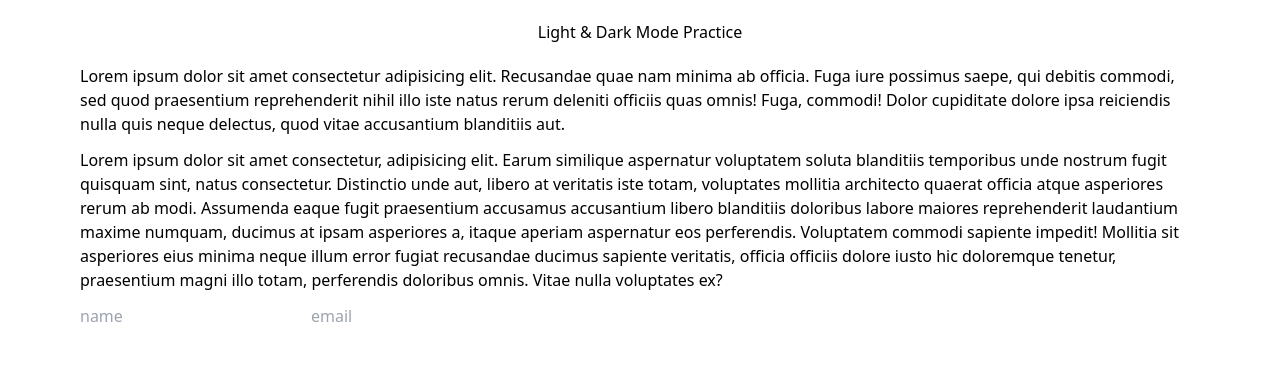
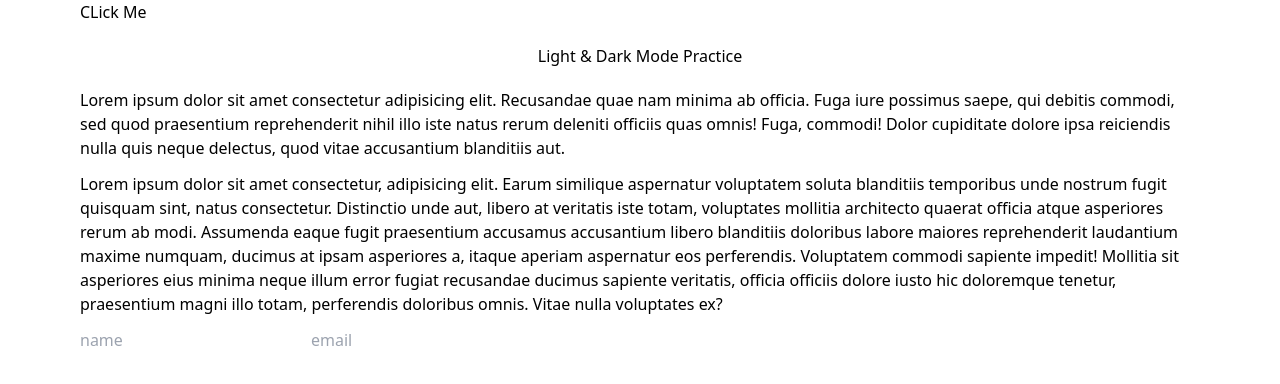
Before and after one commit to ashishmohanty10/Light-Dark-Mode-react, a React (Vite) app: page / in a window 1280 px wide. Shown: the top 384 px of the page. Built offline with nearby package versions, Linux system fonts and the light colour scheme.

Commit message:
dark-mode

```diff
--- a/src/components/Heading.jsx
+++ b/src/components/Heading.jsx
@@ -1,13 +1,25 @@
-import React from "react";
+import React, { useState } from "react";
 import Sun from "../assets/sun.svg";
+import Moon from "../assets/moon.svg";
 const Heading = () => {
+  const [darkTheme, setDarkTheme] = useState(false);
+
+  const toggleTheme = () => {
+    setDarkTheme(!darkTheme);
+  };
+
   return (
-    <div className="container">
+    <div className={darkTheme ? "dark" : ""}>
+      <div className="container dark:bg-black h-screen">
+        <button onClick={toggleTheme}>CLick Me</button>
+
         <div className="flex justify-center ">
-        <h1 className="text-center py-5">Light & Dark Mode Practice</h1>
+          <h1 className="text-center py-5 dark:text-white">
+            Light & Dark Mode Practice
+          </h1>
         </div>
 
-      <div>
+        <div className="dark:text-white">
           <p>
             Lorem ipsum dolor sit amet consectetur adipisicing elit. Recusandae
             quae nam minima ab officia. Fuga iure possimus saepe, qui debitis
@@ -21,15 +33,16 @@ const Heading = () => {
             Lorem ipsum dolor sit amet consectetur, adipisicing elit. Earum
             similique aspernatur voluptatem soluta blanditiis temporibus unde
             nostrum fugit quisquam sint, natus consectetur. Distinctio unde aut,
-          libero at veritatis iste totam, voluptates mollitia architecto quaerat
-          officia atque asperiores rerum ab modi. Assumenda eaque fugit
-          praesentium accusamus accusantium libero blanditiis doloribus labore
-          maiores reprehenderit laudantium maxime numquam, ducimus at ipsam
-          asperiores a, itaque aperiam aspernatur eos perferendis. Voluptatem
-          commodi sapiente impedit! Mollitia sit asperiores eius minima neque
-          illum error fugiat recusandae ducimus sapiente veritatis, officia
-          officiis dolore iusto hic doloremque tenetur, praesentium magni illo
-          totam, perferendis doloribus omnis. Vitae nulla voluptates ex?
+            libero at veritatis iste totam, voluptates mollitia architecto
+            quaerat officia atque asperiores rerum ab modi. Assumenda eaque
+            fugit praesentium accusamus accusantium libero blanditiis doloribus
+            labore maiores reprehenderit laudantium maxime numquam, ducimus at
+            ipsam asperiores a, itaque aperiam aspernatur eos perferendis.
+            Voluptatem commodi sapiente impedit! Mollitia sit asperiores eius
+            minima neque illum error fugiat recusandae ducimus sapiente
+            veritatis, officia officiis dolore iusto hic doloremque tenetur,
+            praesentium magni illo totam, perferendis doloribus omnis. Vitae
+            nulla voluptates ex?
           </p>
         </div>
 
@@ -40,6 +53,7 @@ const Heading = () => {
           </form>
         </div>
       </div>
+    </div>
   );
 };
 
--- a/tailwind.config.js
+++ b/tailwind.config.js
@@ -1,5 +1,6 @@
 /** @type {import('tailwindcss').Config} */
 export default {
+  darkMode: "class",
   content: ["./index.html", "./src/**/*.{js,ts,jsx,tsx}"],
   theme: {
     extend: {},
```
Lines whose indentation alone changed are shown as unchanged.
